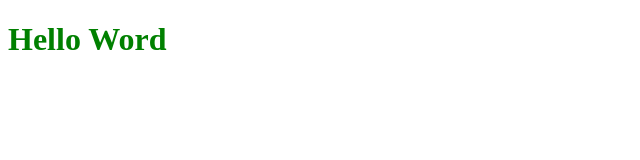
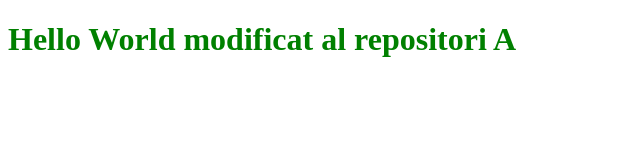
Before and after one commit to jomife/repo-a, a plain HTML site: page index.html in a window 1280 px wide. Shown: the whole page, without its empty margins (0-640 px from the left). Drawn offline with Linux system fonts and the light colour scheme.

Commit message:
Canvi de títol a repositori A

```diff
--- a/index.html
+++ b/index.html
@@ -6,6 +6,6 @@
     <link rel="stylesheet" href="styles.css">
 </head>
 <body>
-    <h1>Hello Word</h1>
+    <h1>Hello World modificat al repositori A</h1>
 </body>
 </html>
```
